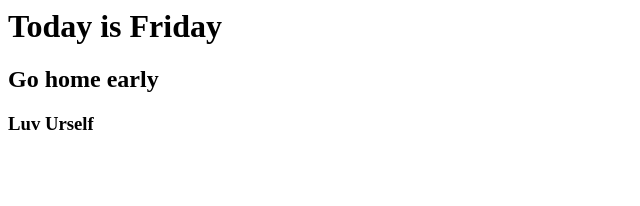
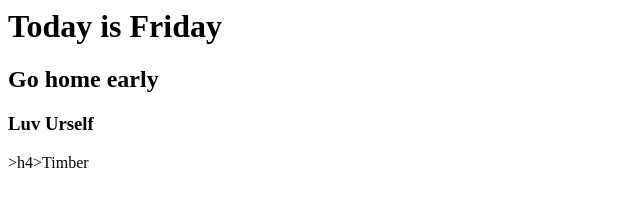
Before and after one commit to syin87/hello-world, a plain HTML site: page hello.html in a window 1280 px wide. Shown: the full height of the page, 0-640 px from the left. Drawn offline with Linux system fonts and the light colour scheme.

Commit message:
Local-Version4

```diff
--- a/hello.html
+++ b/hello.html
@@ -3,4 +3,5 @@
 <h1>Today is Friday</h1>
 <h2>Go home early</h2>
 <h3>Luv Urself</h3>
+>h4>Timber</h4>
 </html>
```
